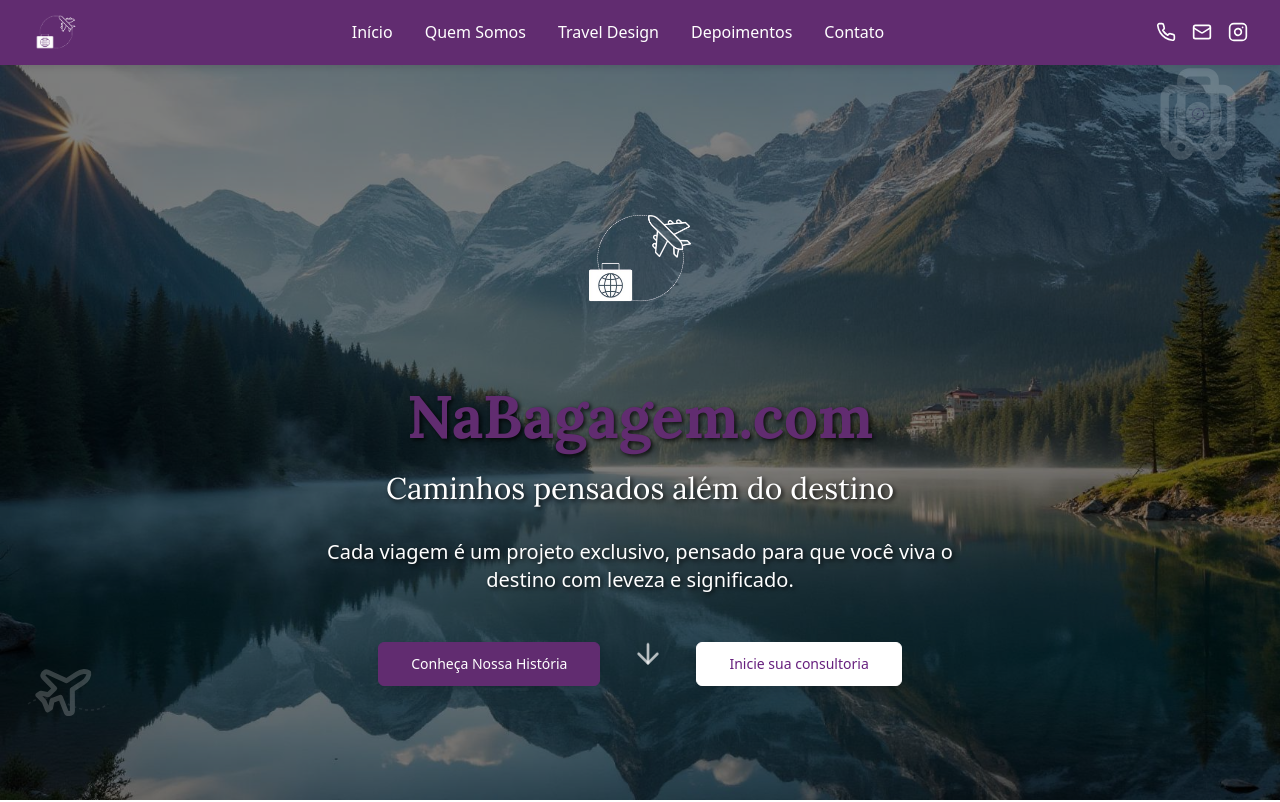
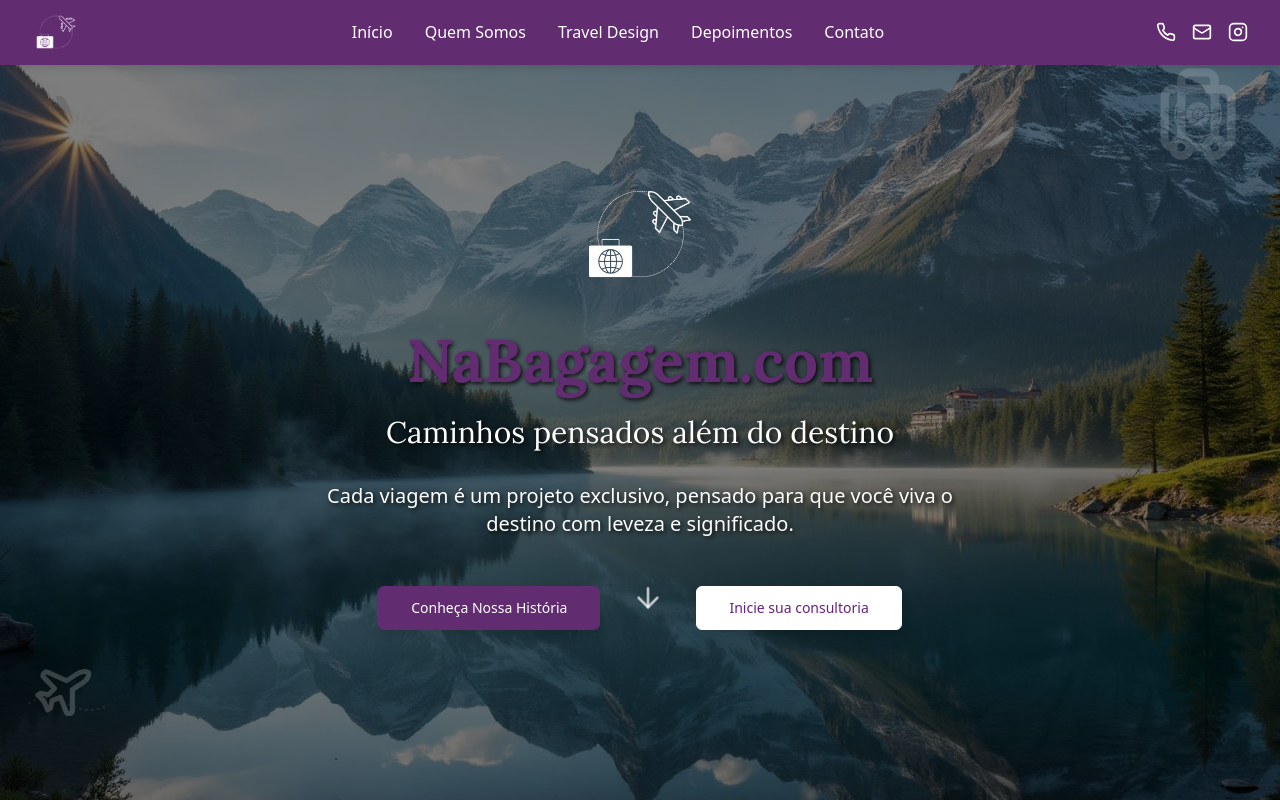
Before and after one commit to felipebulek/nabagagem-travel-design, a React (Vite) app: page / in a window 1280 px wide. Shown: the top 802 px of the page. Built offline with nearby package versions, Linux system fonts and the light colour scheme.

Commit message:
Reverted to commit 57cd280726fe17f93ee8caebf23709ab20b166a9

```diff
--- a/src/components/Hero.tsx
+++ b/src/components/Hero.tsx
@@ -77,8 +77,8 @@ const Hero = () => {
 
       {/* Content */}
       <div className="relative z-10 text-center text-white px-4 sm:px-6 lg:px-8 max-w-4xl mx-auto">
-        <div className="mb-16 mt-20">
-          <img src="/lovable-uploads/nabagagemLogoWhite.png" alt="Na Bagagem" className="h-24 sm:h-32 mx-auto" />
+        <div className="mb-8">
+          <img src="/lovable-uploads/nabagagemLogoWhite.png" alt="Na Bagagem" className="h-24 sm:h-32 mx-auto mb-6" />
         </div>
 
         <h1 style={{
```
